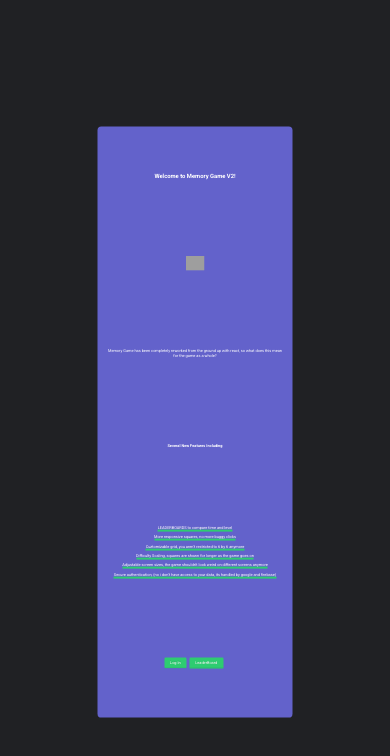
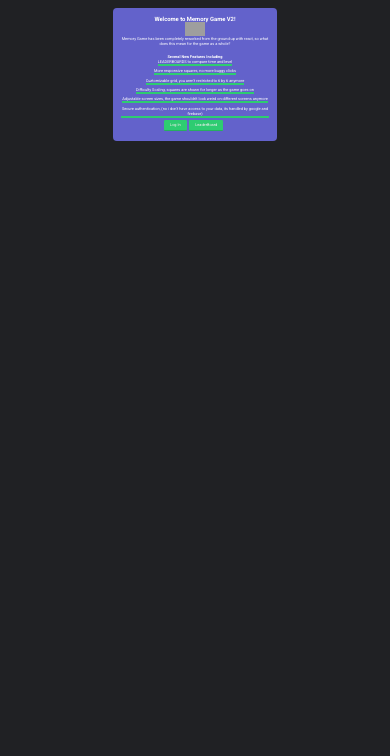
Before and after one commit to alexalextran/memory-game-v2, a React (Create React App) app: page /login in a window 390 px wide. Shown: the top 756 px of the page. Built offline with nearby package versions, Linux system fonts and the light colour scheme; no server answers; grey boxes are pictures that could not be loaded.

Commit message:
new styling changes, websites are now properly responsive no matter the screen witdh

```diff
--- a/src/Components/GameOver.jsx
+++ b/src/Components/GameOver.jsx
@@ -64,7 +64,7 @@ const GameOver = (props) => {
 
 
     return (
-        <>
+        <div className='wrapper'>
         {
             loading ?
            <Loading />
@@ -100,7 +100,7 @@ const GameOver = (props) => {
         </div>
         </>
         }
-        </>
+        </div>
 
     );
 }
--- a/src/Components/GameWrapper.jsx
+++ b/src/Components/GameWrapper.jsx
@@ -62,7 +62,7 @@ function stop() {
 
 
     return (
-        <div>
+        <div className='wrapper'>
             <div className='game__wrapper'>
             <div className='game__wrapper--header'>
                  <div>
--- a/src/Components/Tutorial.jsx
+++ b/src/Components/Tutorial.jsx
@@ -2,7 +2,7 @@ import React, { useState } from 'react';
 import { useNavigate } from 'react-router-dom';
 import { useAuth } from '../Contexts/AuthContext';
 import useToggle from '../CustomHooks/UseToggle';
-import frog from '../assets/frog.png'
+import tutorial_gif from '../assets/tutorial_gif.gif'
 import { Link} from 'react-router-dom';
 
 const Tutorial = (props) => {
@@ -23,6 +23,7 @@ const Tutorial = (props) => {
 
 
     return (
+      <div className='wrapper'>
         <section className='tutorial'>
              <div className='tutorial__info'>
              <img className='tutorial__userpic' src={currentUser.photoURL}></img>
@@ -36,7 +37,7 @@ const Tutorial = (props) => {
         <p>For any new players, there is a tutorial provided below!</p>
 
         <div className='tutorial__gif'>
-            <img src={frog}></img>
+            <img src={tutorial_gif}></img>
         </div>
 
         <div className='tutorial__gridnumber'>
@@ -69,6 +70,7 @@ const Tutorial = (props) => {
       </div>
   </div>
         </section>
+        </div>
     );
 }
 
--- a/src/Pages/LeaderBoard.jsx
+++ b/src/Pages/LeaderBoard.jsx
@@ -42,12 +42,11 @@ const LeaderBoard = () => {
 
 
     return (
-        <>
+        <div className='wrapper'>
         {
             loading ?
             <Loading />
             :
-
 
 
         <div className='leaderboard'>
@@ -72,7 +71,7 @@ const LeaderBoard = () => {
         </div>
 
         }
-        </>
+        </div>
     );
 }
 
--- a/src/Pages/LoginPage.jsx
+++ b/src/Pages/LoginPage.jsx
@@ -28,7 +28,7 @@ const Loginpage = () => {
     }
 
     return (
-
+        <div className='wrapper'>
      <section className='signup' >
 
         <div className='card'>
@@ -53,11 +53,8 @@ const Loginpage = () => {
            </div>
 
         </div>
-
-
-
-
         </section>
+        </div>
     );
 }
 
--- a/src/Sass&Css/App.css
+++ b/src/Sass&Css/App.css
@@ -4,6 +4,19 @@
   -webkit-box-sizing: border-box;
           box-sizing: border-box;
   font-family: "Roboto";
+}
+
+*::-webkit-scrollbar-track {
+  background-color: white;
+}
+
+*::-webkit-scrollbar {
+  width: 0.45rem;
+  background-color: white;
+}
+
+*::-webkit-scrollbar-thumb {
+  background-color: #2ecc71;
 }
 
 html {
@@ -51,23 +64,22 @@ html li {
   -webkit-box-direction: normal;
       -ms-flex-direction: column;
           flex-direction: column;
-  padding: 2rem;
+  padding: 2em;
   border-radius: 1rem;
   text-align: center;
-  width: 50%;
-  height: 70%;
+  width: 70%;
+  margin: 0 auto;
+  margin-top: 2rem;
+  height: -webkit-fit-content;
+  height: -moz-fit-content;
+  height: fit-content;
   background-color: #6362cb;
   z-index: 99;
   color: white;
-  position: absolute;
-  top: 50%;
-  left: 50%;
-  -webkit-transform: translate(-50%, -50%);
-          transform: translate(-50%, -50%);
 }
 
 .card img {
-  width: 5rem;
+  width: 5em;
 }
 
 .card button {
@@ -106,17 +118,34 @@ html li {
   border-bottom: 2px solid #2ecc71;
 }
 
+.wrapper {
+  height: 100%;
+  width: 100%;
+  display: -webkit-box;
+  display: -ms-flexbox;
+  display: flex;
+  -webkit-box-pack: center;
+      -ms-flex-pack: center;
+          justify-content: center;
+  -webkit-box-align: center;
+      -ms-flex-align: center;
+          align-items: center;
+  -webkit-box-orient: vertical;
+  -webkit-box-direction: reverse;
+      -ms-flex-direction: column-reverse;
+          flex-direction: column-reverse;
+  padding-bottom: 3rem;
+}
+
 .tutorial {
-  position: absolute;
-  top: 50%;
-  left: 50%;
-  -webkit-transform: translate(-50%, -50%);
-          transform: translate(-50%, -50%);
+  margin-top: 3rem;
   color: white;
   background-color: #6362cb;
   padding: 1.6rem;
   width: 65%;
-  height: 87%;
+  height: -webkit-fit-content;
+  height: -moz-fit-content;
+  height: fit-content;
   z-index: 98;
   border-radius: 2rem;
 }
@@ -143,8 +172,9 @@ html li {
 }
 
 .tutorial .tutorial__info .tutorial__userpic {
+  border-radius: 50%;
   position: absolute;
-  top: -2.8rem;
+  top: 0.4rem;
   border: 2px solid white;
   -webkit-box-shadow: 0 10px 10px -2px #323639;
           box-shadow: 0 10px 10px -2px #323639;
@@ -156,7 +186,7 @@ html li {
   width: 25rem;
   height: 13rem;
   margin-top: 2rem;
-  background-color: red;
+  border-radius: 0 !important;
 }
 
 .tutorial .tutorial__gif img {
@@ -180,10 +210,6 @@ html li {
   -webkit-box-direction: normal;
       -ms-flex-direction: column;
           flex-direction: column;
-}
-
-.tutorial img {
-  border-radius: 50%;
 }
 
 .tutorial button {
@@ -263,11 +289,7 @@ html li {
 }
 
 .game__wrapper {
-  position: absolute;
-  top: 50%;
-  left: 50%;
-  -webkit-transform: translate(-50%, -50%);
-          transform: translate(-50%, -50%);
+  margin-top: 3rem;
   background-color: #323639;
   width: 70%;
   height: 48rem;
@@ -531,16 +553,12 @@ html li {
   -webkit-box-direction: normal;
       -ms-flex-direction: column;
           flex-direction: column;
+  margin-top: 8rem;
   color: #dddddd;
   height: 20rem;
   width: 45rem;
   padding: 1rem 1rem;
   border-radius: 1rem;
-  position: absolute;
-  top: 50%;
-  left: 50%;
-  -webkit-transform: translate(-50%, -50%);
-          transform: translate(-50%, -50%);
   background-color: #6362cb;
 }
 
@@ -556,7 +574,7 @@ html li {
   border-radius: 0.5rem;
   -webkit-box-shadow: 0 10px 10px -2px #323639;
           box-shadow: 0 10px 10px -2px #323639;
-  top: -5%;
+  top: 6.5rem;
 }
 
 .gameOver div {
@@ -633,6 +651,7 @@ html li {
 
 .leaderboard {
   margin: 0 auto;
+  margin-top: 2rem;
   position: relative;
   background-color: #6362cb;
   border-radius: 1rem 0.5rem 0.5rem 1rem;
@@ -656,18 +675,15 @@ html li {
 }
 
 .leaderboard::-webkit-scrollbar-track {
-  border-radius: 0 2rem 2rem 0;
   background-color: white;
 }
 
 .leaderboard::-webkit-scrollbar {
-  border-radius: 0 2rem 2rem 0;
   width: 0.45rem;
   background-color: white;
 }
 
 .leaderboard::-webkit-scrollbar-thumb {
-  border-radius: 0 2rem 2rem 0;
   background-color: #2ecc71;
 }
 
@@ -801,13 +817,8 @@ html li {
 }
 
 .tips {
-  position: absolute;
-  top: 50%;
-  left: 50%;
-  -webkit-transform: translate(-50%, -50%);
-          transform: translate(-50%, -50%);
   text-align: center;
   color: white;
-  top: 80%;
+  margin-top: 4rem;
 }
 /*# sourceMappingURL=App.css.map */
--- a/src/Sass&Css/App.scss
+++ b/src/Sass&Css/App.scss
@@ -5,6 +5,7 @@
     padding: 0;
   box-sizing: border-box;
   font-family: "Roboto";
+  @include scrollbar;
 
 }
 
@@ -23,17 +24,18 @@ html{
 
 .card{
     @include flexCustom(space-around, center , column);
-    padding: 2rem;
+    padding: 2em;
     border-radius: 1rem;
     text-align: center;
-    width: 50%;
-    height: 70%;
+    width: 70%;
+    margin: 0 auto;
+    margin-top: 2rem;
+    height: fit-content;
     background-color: $discordblue;
     z-index: 99;
     color: white;
-    @include absolutecenter;
    img{
-     width: 5rem;
+     width: 5em;
    }
   button{
     @include button;
@@ -50,15 +52,22 @@ li{
 }
 }
 
-
+.wrapper{
+  height: 100%;
+  width: 100%;
+  display: flex;
+  justify-content: center;
+  align-items: center;
+  flex-direction: column-reverse;
+  padding-bottom: 3rem;
+}
 .tutorial{
-
-  @include absolutecenter;
+  margin-top: 3rem;
   color: white;
   background-color: $discordblue;
   padding: 1.6rem;
   width: 65%;
-  height: 87%;
+  height: fit-content;
   z-index: 98;
   border-radius: 2rem;
   .tutorial__info{
@@ -68,8 +77,9 @@ li{
     }
     @include flexCenter(column);
     .tutorial__userpic{
+      border-radius: 50%;
       position: absolute;
-      top: -2.8rem;
+      top: 0.4rem;
       border: 2px solid white;
       box-shadow: 0 10px 10px -2px $darkmode;
       width: 5rem;
@@ -80,7 +90,7 @@ li{
     width: 25rem;
     height: 13rem;
     margin-top: 2rem;
-    background-color: red;
+    border-radius: 0 !important;
     img{
       object-fit: contain;
       width: 100%;
@@ -89,10 +99,6 @@ li{
   }
   div{
     @include flexCenter(column);
-  }
-
-  img{
-    border-radius: 50%;
   }
   button{
     @include button;
@@ -118,7 +124,7 @@ li{
 
 
 .game__wrapper{
-  @include absolutecenter;
+  margin-top: 3rem;
   background-color: $darkmode;
   width: 70%;
   height: 48rem;
@@ -238,16 +244,16 @@ background-color:  $boxColor;
 
 .gameOver{
   @include flexCenter(column);
+  margin-top: 8rem;
   color: $mainTextColor;
   height: 20rem;
   width: 45rem;
   padding: 1rem 1rem;
   border-radius: 1rem;
-  @include absolutecenter;
   background-color: $discordblue;
   .gameover__title{
    @include titleheader;
-   top: -5%;
+   top: 6.5rem;
   }
 
   div{
@@ -280,8 +286,6 @@ background-color:  $boxColor;
   }
 }
 
-
-
    .leaderboard__title{
   @include titleheader;
   }
@@ -289,6 +293,7 @@ background-color:  $boxColor;
 
 .leaderboard{
   margin: 0 auto;
+  margin-top: 2rem;
   position: relative;
   background-color: $discordblue;
   border-radius: 1rem 0.5rem 0.5rem 1rem;
@@ -361,8 +366,7 @@ h2{
 }
 
 .tips{
-  @include absolutecenter;
   text-align: center;
   color: white;
-  top: 80%;
+  margin-top: 4rem;
 }
--- a/src/Sass&Css/_variables&functions.scss
+++ b/src/Sass&Css/_variables&functions.scss
@@ -89,20 +89,18 @@ $spotifyGreen: #2ecc71;
 
  &::-webkit-scrollbar-track
  {
-    border-radius: 0 2rem 2rem 0;
      background-color: white;
  }
 
  &::-webkit-scrollbar
  {
-    border-radius: 0 2rem 2rem 0;
+
      width: 0.45rem;
      background-color: white;
  }
 
  &::-webkit-scrollbar-thumb
  {
-    border-radius: 0 2rem 2rem 0;
      background-color: $spotifyGreen;
 
  }
```
Also changed, not shown: src/assets/tutorial_gif.gif (added), 1 other file (tests, documents, lock files or other folders).
